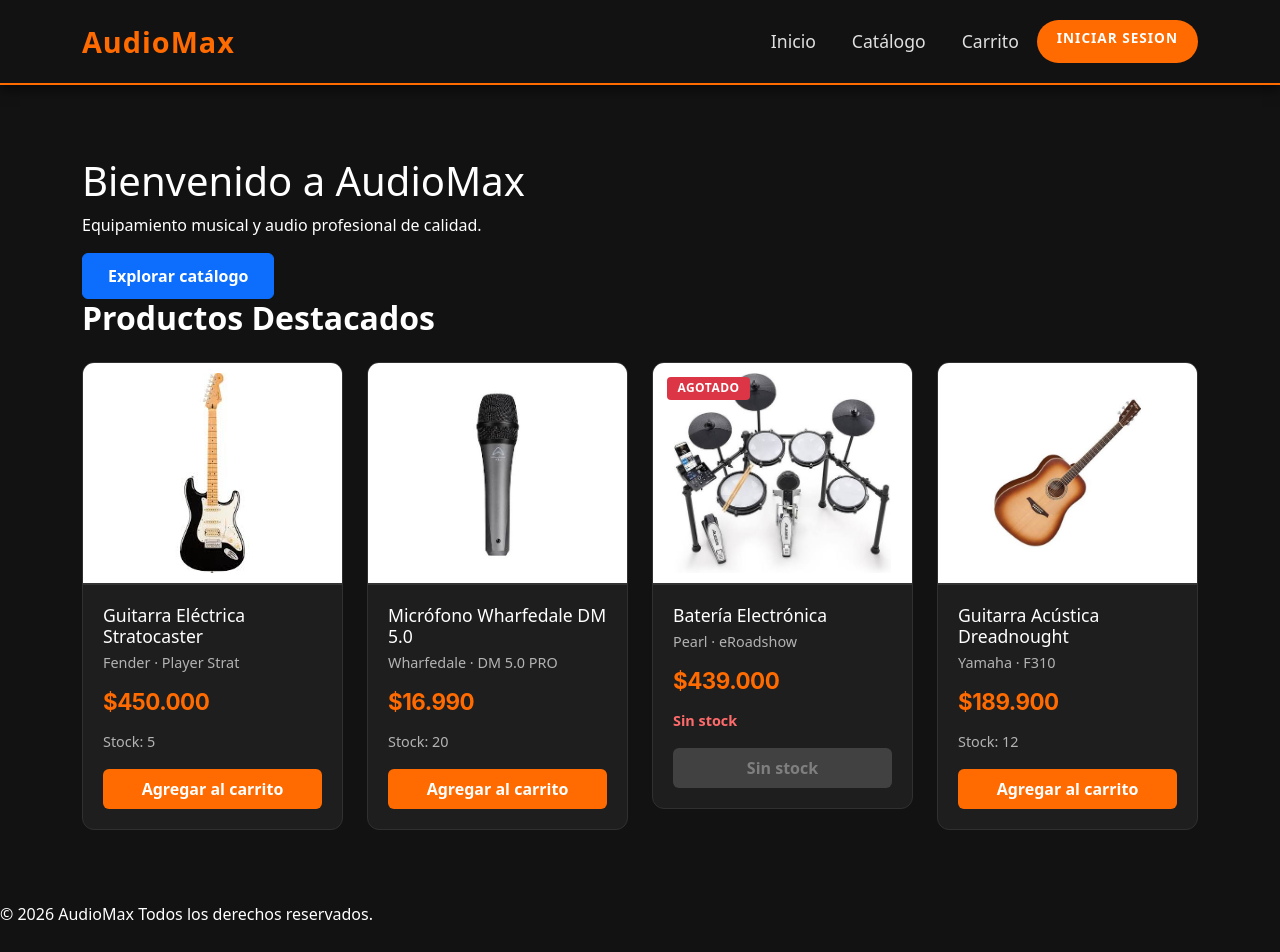
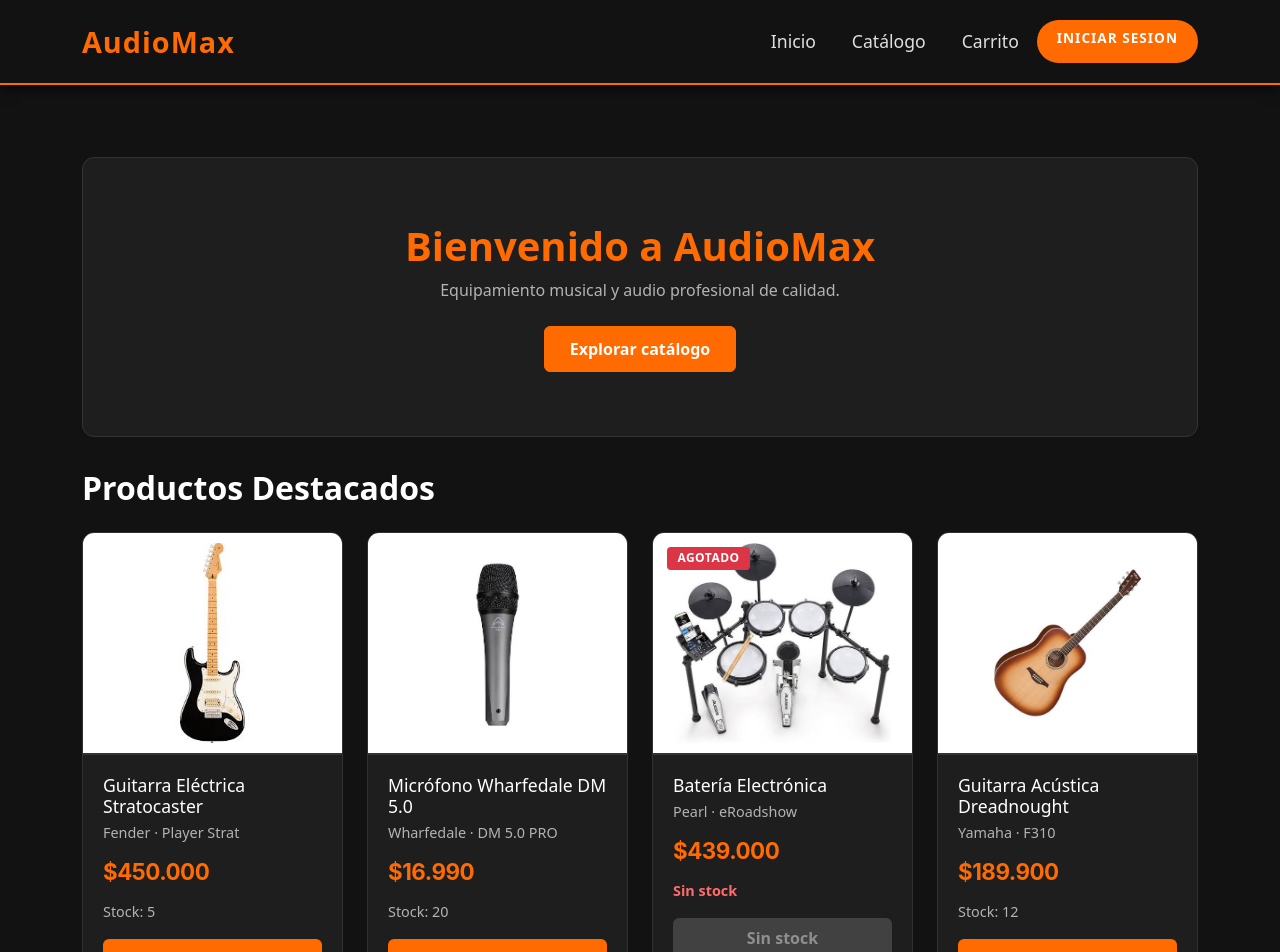
Before and after one commit to FrancoFuentealba/FullstackReact, a React (Vite) app: page / in a window 1280 px wide. Shown: the top 952 px of the page. Built offline with nearby package versions, Linux system fonts and the light colour scheme.

Commit message:
arreglo en app.css

```diff
--- a/src/App.css
+++ b/src/App.css
@@ -691,3 +691,61 @@
     border-radius: 10px;
     font-size: 0.75rem;
 }
+
+
+/*revisarr*/
+.btn-primary {
+    background-color: #FF6B00;
+    border-color: #FF6B00;
+    color: #FFFFFF;
+}
+.btn-primary:hover,
+.btn-primary:focus {
+    background-color: #E05E00;
+    border-color: #E05E00;
+    color: #FFFFFF;
+}
+.btn-primary:disabled {
+    background-color: #555555;
+    border-color: #555555;
+    color: #CCCCCC;
+}
+
+/* 2) Separación entre campos de formulario (CampoFormulario y CampoSelector).
+      Tu reset "* { margin: 0 }" de index.css la quita, y las moléculas no la ponen. */
+.campo-formulario {
+    margin-bottom: 1rem;
+}
+
+/* 3) HeroSection: tenía estilos solo para .hero-boton */
+.hero-banner {
+    text-align: center;
+    padding: 4rem 1rem;
+    margin-bottom: 2rem;
+    background-color: #1E1E1E;
+    border: 1px solid #333333;
+    border-radius: 12px;
+}
+.hero-titulo {
+    color: #FF6B00;
+    font-weight: bold;
+}
+.hero-subtitulo {
+    color: #B3B3B3;
+    margin-bottom: 1.5rem;
+}
+
+/* 4) Footer */
+.footer-audiomax {
+    text-align: center;
+    padding: 1.5rem 1rem;
+    border-top: 1px solid #333333;
+    color: #B3B3B3;
+}
+.footer-texto {
+    margin: 0;
+}
+.texto-naranja {
+    color: #FF6B00;
+    font-weight: 600;
+}
--- a/src/App.jsx
+++ b/src/App.jsx
@@ -4,6 +4,7 @@ import Inicio from './pages/Inicio';
 import { Catalogo } from './pages/Catalogo';
 import PaginaCarrito from './pages/Carrito';
 import PaginaLogin from './pages/Login';
+import NoEncontrado from './pages/NoEncontrado';
 
 function App() {
   return (
@@ -15,7 +16,7 @@ function App() {
             <Route path="/catalogo" element={<Catalogo />} />
             <Route path="/carrito" element={<PaginaCarrito />} />
             <Route path="/login" element={<PaginaLogin />} />
-            <Route path="*" element={<Navigate to="/" replace />} />
+            <Route path="*" element={<NoEncontrado />} />
           </Routes>
         </div>
       </BrowserRouter>
--- a/src/components/molecules/FiltroCategoria.jsx
+++ b/src/components/molecules/FiltroCategoria.jsx
@@ -17,11 +17,11 @@ function FiltroCategoria(props) {
 
     return (
         <div className="filtro-categoria">
-            <label id={id} className="form-label filtro-categoria-etiqueta">
+            <label htmlFor={id} className="form-label filtro-categoria-etiqueta">
                 Categoría
             </label>
             <Selector
-                id="filtro-categoria"
+                id={id}
                 name="categoria"
                 opciones={opciones}
                 valor={props.valor || 'todas'}
--- a/src/context/CarritoContext.jsx
+++ b/src/context/CarritoContext.jsx
@@ -1,4 +1,5 @@
 import { createContext, useContext, useState } from 'react';
+import { hayStock } from '../utils/stock';
 
 const CarritoContext = createContext(null);
 
@@ -14,7 +15,7 @@ export function CarritoProvider({ children }) {
     }
 
     function agregar(producto) {
-        if (producto.stock <= 0) return;
+        if (!hayStock(producto)) return;
 
         const yaEsta = items.some((item) => item.producto.codigo === producto.codigo);
 
@@ -55,6 +56,8 @@ export function CarritoProvider({ children }) {
 
 export function useCarrito() {
     const contexto = useContext(CarritoContext);
-    if (!contexto) throw new Error('useCarrito debe usarse dentro de <CarritoProvider>');
+    if (!contexto) {
+        throw new Error('useCarrito debe usarse dentro de un CarritoProvider');
+    }
     return contexto;
 }
--- a/src/pages/Catalogo.jsx
+++ b/src/pages/Catalogo.jsx
@@ -28,4 +28,6 @@ export const Catalogo = () => {
       </Container>
     </PlantillaPublica>
   );
-};
+}
+
+export default Catalogo;
--- a/src/pages/Login.jsx
+++ b/src/pages/Login.jsx
@@ -6,9 +6,8 @@ import PlantillaPublica from '../components/templates/PlantillaPublica';
 function PaginaLogin() {
     const navigate = useNavigate();
 
-    // Todavía no hay backend: al validar correctamente se vuelve al inicio.
-    function alIniciarSesion(credenciales) {
-        console.log('Inicio de sesión:', credenciales.email);
+    // Todavía no hay backend
+    function alIniciarSesion() {
         navigate('/');
     }
 
--- /dev/null
+++ b/src/pages/NoEncontrado.jsx
@@ -0,0 +1,20 @@
+import { useNavigate } from 'react-router-dom';
+import { Container } from 'react-bootstrap';
+import PlantillaPublica from '../components/templates/PlantillaPublica';
+import Boton from '../components/atoms/Boton';
+
+function NoEncontrado() {
+    const navigate = useNavigate();
+
+    return (
+        <PlantillaPublica>
+            <Container>
+                <h2>Pagina no encontrada</h2>
+                <p>La pagina que buscas no existe.</p>
+                <Boton texto ="Volver al inicio" onClick={() => navigate('/')} />
+            </Container>
+        </PlantillaPublica>
+    )
+}
+
+export default NoEncontrado;
```
